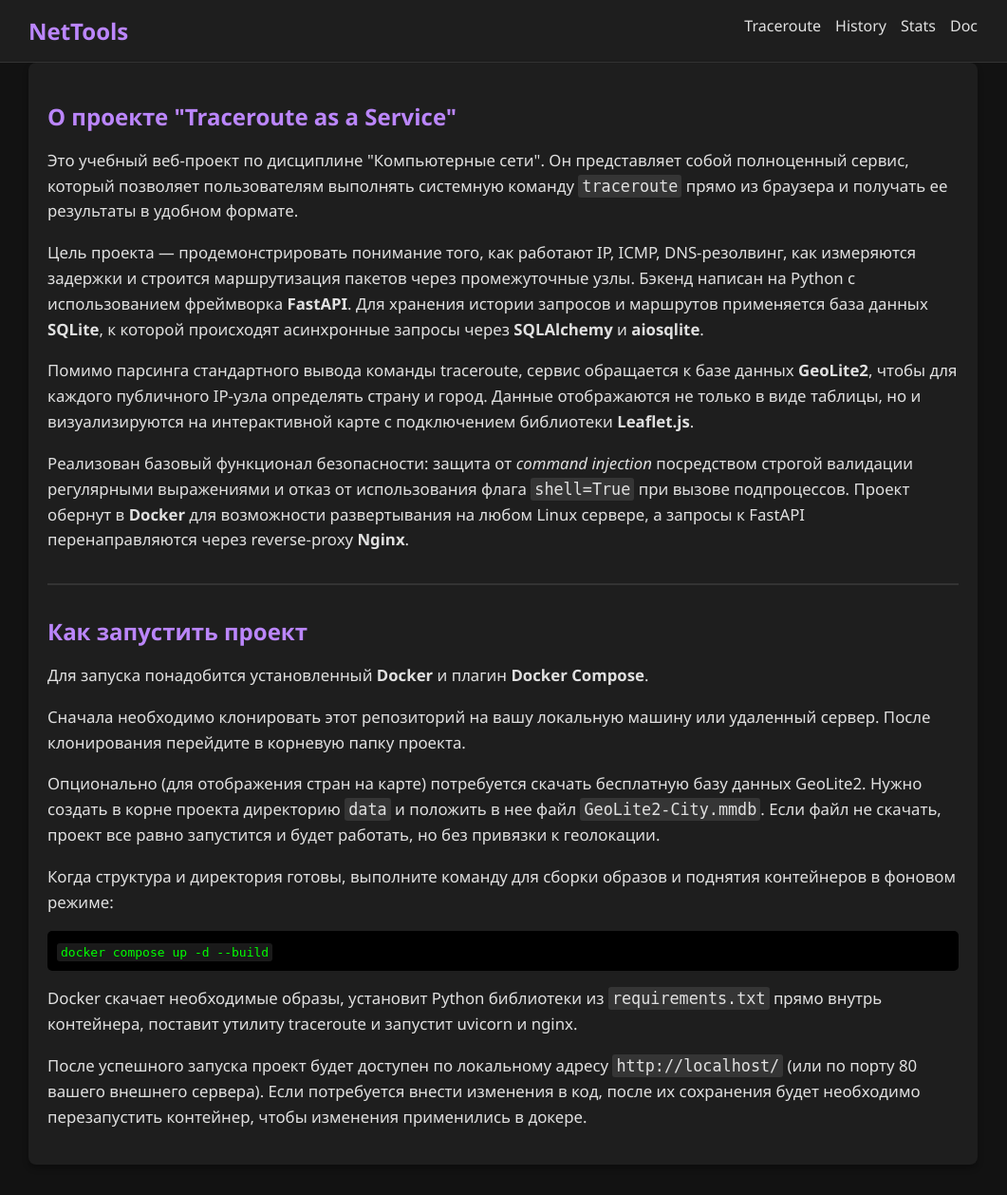
After one commit to OrbyDoll/NetworkProject, a FastAPI app: template app/templates/doc.html in a window 1280 px wide. The commit adds this page. Shown: the whole page at 95% size, without its empty margins (110-1171 px from the left). Run offline with FastAPI, Linux system fonts and the light colour scheme; the template is opened without the code that fills it, so the values that code supplies are empty.

Commit message:
забыл про доку(

```diff
--- a/app/main.py
+++ b/app/main.py
@@ -32,3 +32,7 @@ async def history(request: Request):
 @app.get("/stats", response_class=HTMLResponse)
 async def stats(request: Request):
     return templates.TemplateResponse(request=request, name="stats.html")
+
+@app.get("/doc", response_class=HTMLResponse)
+async def doc(request: Request):
+    return templates.TemplateResponse(request=request, name="doc.html")
--- a/app/templates/base.html
+++ b/app/templates/base.html
@@ -11,6 +11,12 @@
     <nav class="navbar">
         <div class="container">
             <a href="/" class="brand">NetTools</a>
+            <ul class="nav-links">
+                <li><a href="/">Traceroute</a></li>
+                <li><a href="/history">History</a></li>
+                <li><a href="/stats">Stats</a></li>
+                <li><a href="/doc">Doc</a></li>
+            </ul>
         </div>
     </nav>
     <main class="container">
--- /dev/null
+++ b/app/templates/doc.html
@@ -0,0 +1,53 @@
+{% extends "base.html" %}
+
+{% block content %}
+<div class="card doc-container">
+    <h2>О проекте "Traceroute as a Service"</h2>
+
+    <p>Это учебный веб-проект по дисциплине "Компьютерные сети". Он представляет собой полноценный сервис, который позволяет пользователям выполнять системную команду <code>traceroute</code> прямо из браузера и получать ее результаты в удобном формате.</p>
+
+    <p>Цель проекта — продемонстрировать понимание того, как работают IP, ICMP, DNS-резолвинг, как измеряются задержки и строится маршрутизация пакетов через промежуточные узлы. Бэкенд написан на Python с использованием фреймворка <strong>FastAPI</strong>. Для хранения истории запросов и маршрутов применяется база данных <strong>SQLite</strong>, к которой происходят асинхронные запросы через <strong>SQLAlchemy</strong> и <strong>aiosqlite</strong>.</p>
+
+    <p>Помимо парсинга стандартного вывода команды traceroute, сервис обращается к базе данных <strong>GeoLite2</strong>, чтобы для каждого публичного IP-узла определять страну и город. Данные отображаются не только в виде таблицы, но и визуализируются на интерактивной карте с подключением библиотеки <strong>Leaflet.js</strong>.</p>
+
+    <p>Реализован базовый функционал безопасности: защита от <em>command injection</em> посредством строгой валидации регулярными выражениями и отказ от использования флага <code>shell=True</code> при вызове подпроцессов. Проект обернут в <strong>Docker</strong> для возможности развертывания на любом Linux сервере, а запросы к FastAPI перенаправляются через reverse-proxy <strong>Nginx</strong>.</p>
+
+    <hr style="border: 1px solid var(--border-color); margin: 2rem 0;">
+
+    <h2>Как запустить проект</h2>
+
+    <p>Для запуска понадобится установленный <strong>Docker</strong> и плагин <strong>Docker Compose</strong>.</p>
+
+    <p>Сначала необходимо клонировать этот репозиторий на вашу локальную машину или удаленный сервер. После клонирования перейдите в корневую папку проекта.</p>
+
+    <p>Опционально (для отображения стран на карте) потребуется скачать бесплатную базу данных GeoLite2. Нужно создать в корне проекта директорию <code>data</code> и положить в нее файл <code>GeoLite2-City.mmdb</code>. Если файл не скачать, проект все равно запустится и будет работать, но без привязки к геолокации.</p>
+
+    <p>Когда структура и директория готовы, выполните команду для сборки образов и поднятия контейнеров в фоновом режиме:</p>
+
+    <div style="background-color: #000; padding: 10px; border-radius: 5px; margin: 1rem 0;">
+        <code style="color: #0f0;">docker compose up -d --build</code>
+    </div>
+
+    <p>Docker скачает необходимые образы, установит Python библиотеки из <code>requirements.txt</code> прямо внутрь контейнера, поставит утилиту traceroute и запустит uvicorn и nginx.</p>
+
+    <p>После успешного запуска проект будет доступен по локальному адресу <code>http://localhost/</code> (или по порту 80 вашего внешнего сервера). Если потребуется внести изменения в код, после их сохранения будет необходимо перезапустить контейнер, чтобы изменения применились в докере.</p>
+</div>
+
+<style>
+    .doc-container p {
+        line-height: 1.6;
+        margin-bottom: 1rem;
+        font-size: 1.05rem;
+    }
+    .doc-container h2 {
+        color: var(--primary-color);
+        margin-bottom: 1rem;
+    }
+    .doc-container code {
+        background-color: rgba(255, 255, 255, 0.1);
+        padding: 2px 4px;
+        border-radius: 3px;
+        font-family: monospace;
+    }
+</style>
+{% endblock %}
```
Also changed, not shown: ОПИСАНИЕ.txt (added, +22 -0 lines).
